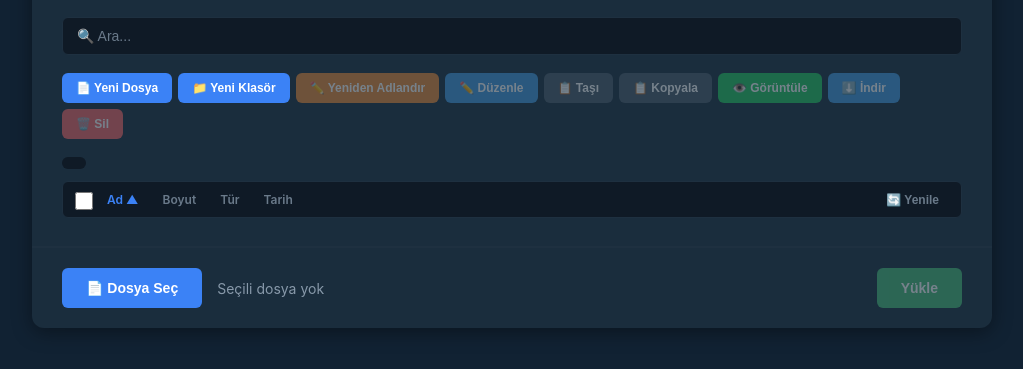
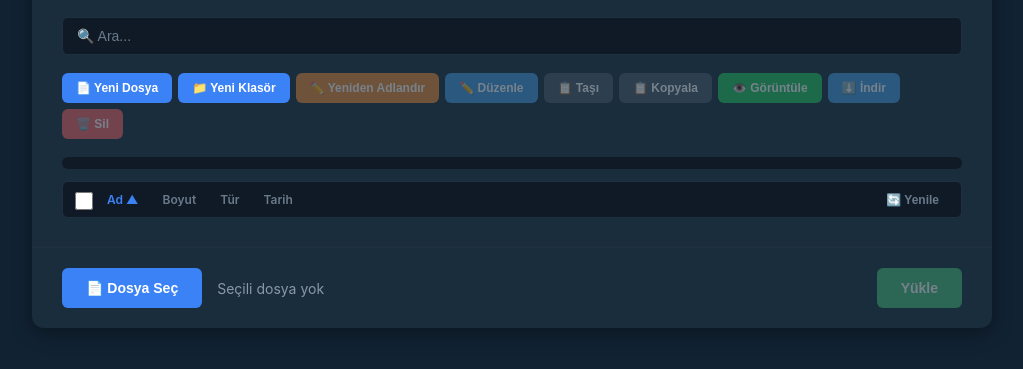
Before and after one commit to necdetuygur/nfilemanager, a website: page public/index.html in a window 1280 px wide. Shown: the part 87-456 px from the top of the page, without its empty margins (128-1151 px from the left). Drawn offline with Linux system fonts and the light colour scheme; no server answers.

Commit message:
refactor: breadcrumb-row wrapper class, clean up backBtn styling

```diff
--- a/public/index.html
+++ b/public/index.html
@@ -45,7 +45,7 @@
             <button class="btn btn-danger toolbar-btn" id="removeBtn" onclick="window.removeSelected()" disabled data-i18n="remove">🗑️ Remove</button>
           </div>
 
-          <div style="display:flex;align-items:center;gap:4px">
+          <div class="breadcrumb-row">
             <button id="backBtn" class="breadcrumb-back-btn" style="display:none" data-i18n="parentDir">⬆️ Parent Directory</button>
             <div id="breadcrumb" class="breadcrumb"></div>
           </div>
--- a/public/style.css
+++ b/public/style.css
@@ -182,17 +182,24 @@ body {
   padding: 20px 30px;
 }
 
+.breadcrumb-row {
+  display: flex;
+  align-items: center;
+  gap: 4px;
+  margin-bottom: 12px;
+}
+
 .breadcrumb {
   display: flex;
   align-items: center;
   flex-wrap: wrap;
   gap: 4px;
   font-size: 13px;
-  margin-bottom: 12px;
   padding: 6px 12px;
   background: #0f1a26;
   border-radius: 6px;
   font-family: monospace;
+  flex: 1;
 }
 
 .breadcrumb a {
```
